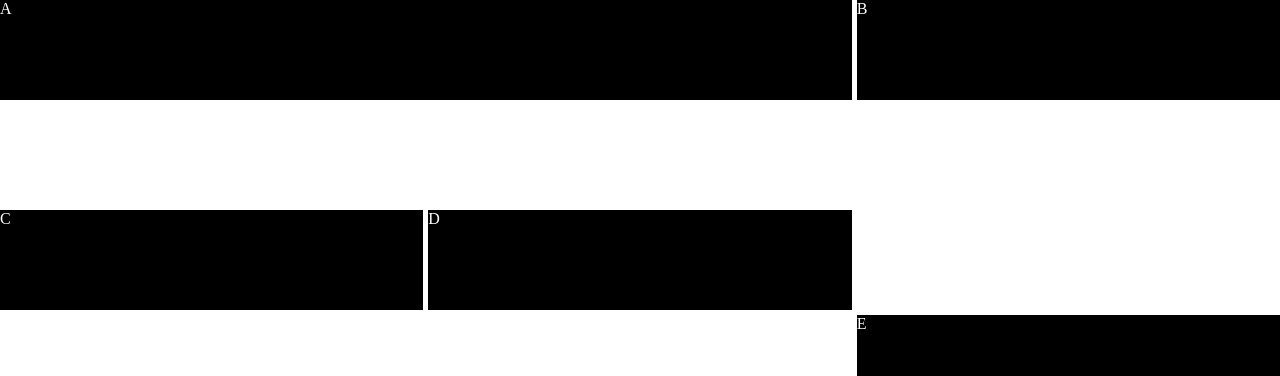
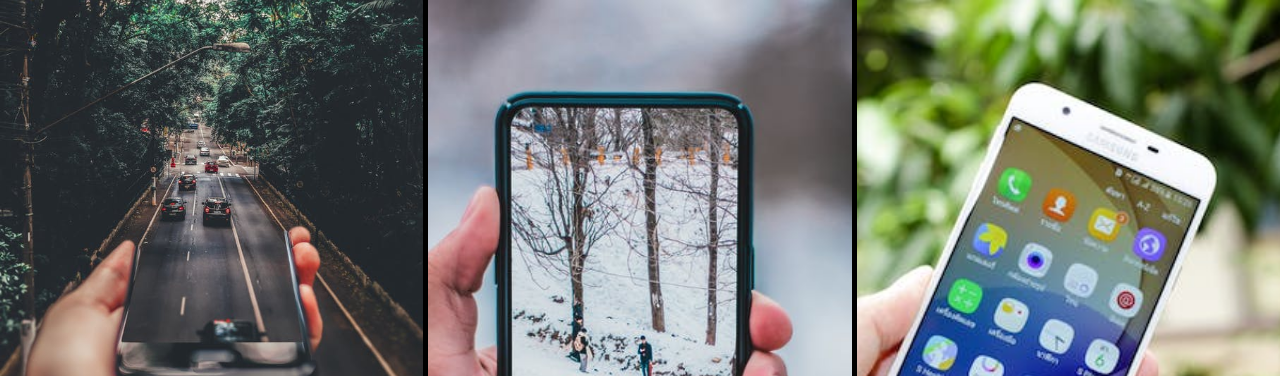
Before and after one commit to MuskanS0711/grid, a plain HTML site: page index.html in a window 1280 px wide. Shown: the top 376 px of the page. Drawn offline with Linux system fonts and the light colour scheme.

Commit message:
laptop view ready

```diff
--- a/index.html
+++ b/index.html
@@ -15,47 +15,57 @@
             grid-gap: 5px;
             grid-template-columns: repeat(3, 2fr);
             grid-template-rows: repeat(4, 2fr);
+            height: 100vh;
+            background-color: black;
         }
 
         .box {
-            background-color: black;
+            background-position: center;
+            background-size: cover;
             color: white;
-            height: 100px
+            height: 100%;
         }
 
         .a {
-            grid-column: 1/3;
+            background-image: url("img/long.jpeg");
+            grid-column: 1/2;
             grid-row: 1/3;
         }
 
         .b {
+            background-image: url("img/pexels-photo-248526.jpeg");
             grid-column: 3/4;
             grid-row: 1/4;
         }
 
         .c {
+            background-image: url("img/pexels-photo-1042143.webp");
             grid-column-start: 1;
             grid-column-end: 2;
             grid-row: 3/5;
         }
 
         .d {
+            background-image: url("img/done.jpeg");
             grid-column-start: 2;
             grid-column-end: 3;
-            grid-row: 3/5;
+            grid-row: 1/5;
+            display: flex;
+            align-items: center;
+            justify-content: center;
         }
         .e{
-
+            background-image: url("./img/pexels-photo-607812.webp");
             grid-column: 3/4;
             grid-row: 4/5;
         }
     </style>
     <div class="main">
-        <div class="box a">A</div>
-        <div class="box b">B</div>
-        <div class="box c">C</div>
-        <div class="box d">D</div>
-        <div class="box e">E</div>
+        <div class="box a"></div>
+        <div class="box b"></div>
+        <div class="box c"></div>
+        <div class="box d"><h1>hello</h1></div>
+        <div class="box e"></div>
     </div>
 </body>
 
```
Also changed, not shown: img/done.jpeg (added), img/long.jpeg (added), img/pexels-photo-1042143.webp (added), img/pexels-photo-193004.webp (added), img/pexels-photo-248526.jpeg (added), img/pexels-photo-607812.webp (added), img/pexels-photo-887751.webp (added), img/wi.jpeg (added).
